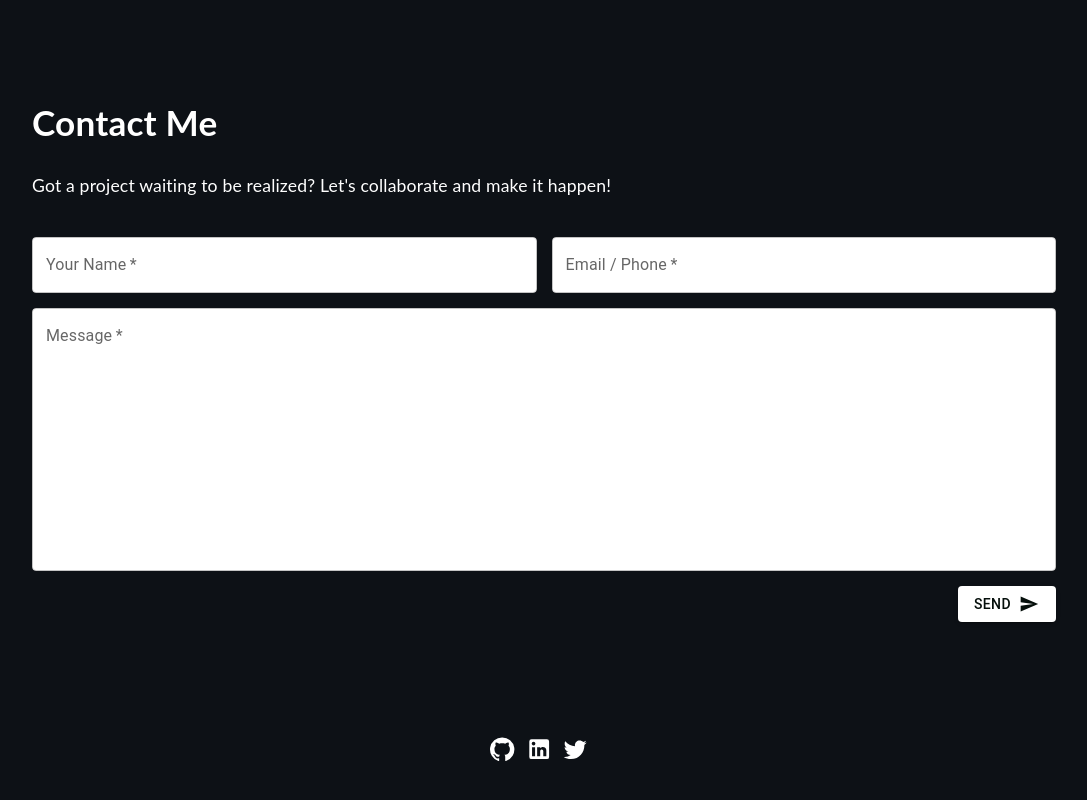
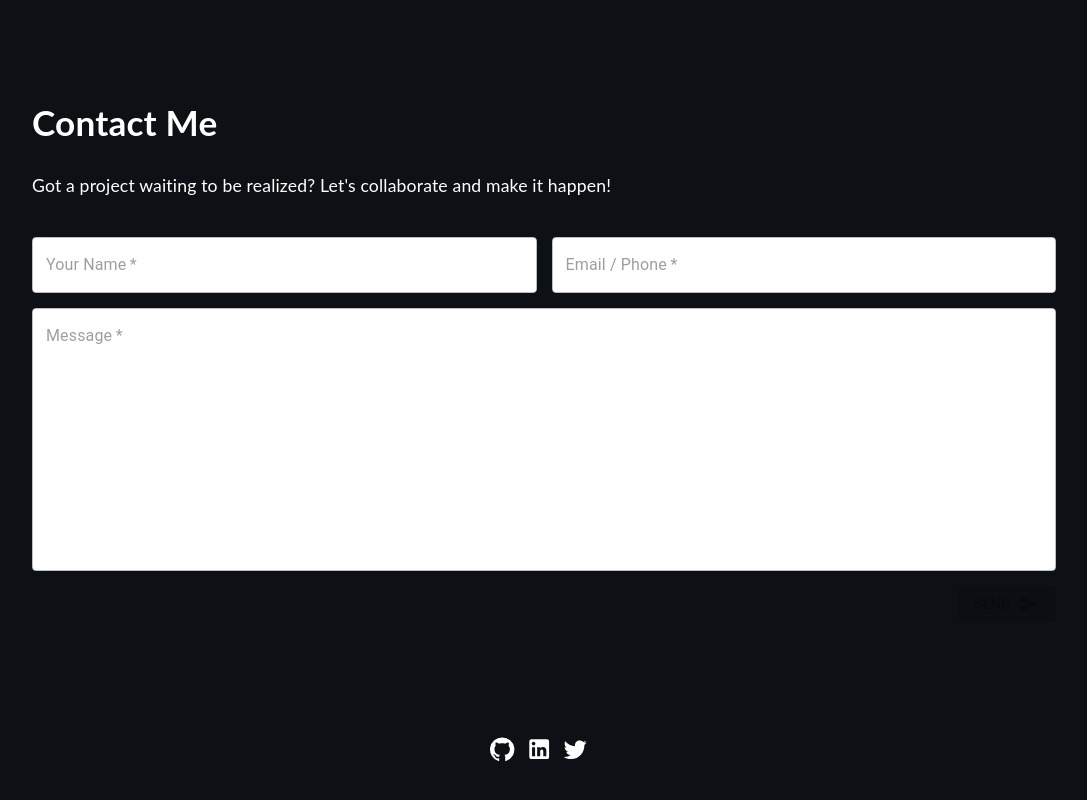
Before and after one commit to mjavason/mjavason.github.io, a React (Create React App) app: page / in a window 1280 px wide. Shown: the part 5797-6597 px from the top of the page, without its empty margins (96-1183 px from the left). Built offline with nearby package versions, Linux system fonts and the light colour scheme.

Commit message:
Disable contact

```diff
--- a/src/components/Contact.tsx
+++ b/src/components/Contact.tsx
@@ -1,6 +1,6 @@
 import React, { useRef, useState } from 'react';
 import '../assets/styles/Contact.scss';
-// import emailjs from '@emailjs/browser';
+import emailjs from '@emailjs/browser';
 import Box from '@mui/material/Box';
 import Button from '@mui/material/Button';
 import SendIcon from '@mui/icons-material/Send';
@@ -68,6 +68,7 @@ function Contact() {
                 id="outlined-required"
                 label="Your Name"
                 placeholder="What's your name?"
+                disabled={true}
                 value={name}
                 onChange={(e) => {
                   setName(e.target.value);
@@ -77,6 +78,7 @@ function Contact() {
               />
               <TextField
                 required
+                disabled={true}
                 id="outlined-required"
                 label="Email / Phone"
                 placeholder="How can I reach you?"
@@ -90,6 +92,7 @@ function Contact() {
             </div>
             <TextField
               required
+              disabled={true}
               id="outlined-multiline-static"
               label="Message"
               placeholder="Send me any inquiries or questions"
@@ -103,7 +106,7 @@ function Contact() {
               error={messageError}
               helperText={messageError ? "Please enter the message" : ""}
             />
-            <Button variant="contained" endIcon={<SendIcon />} onClick={sendEmail}>
+            <Button disabled variant="contained" endIcon={<SendIcon />} onClick={sendEmail}>
               Send
             </Button>
           </Box>
```
